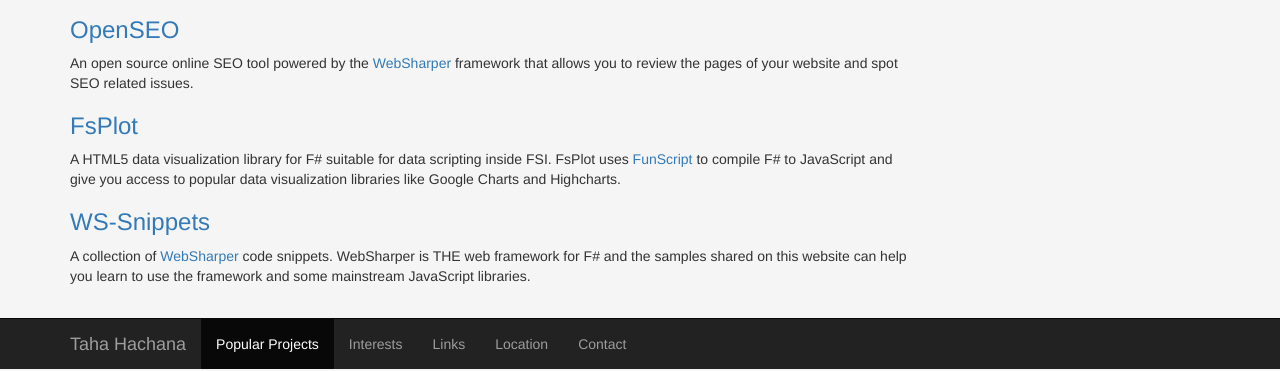
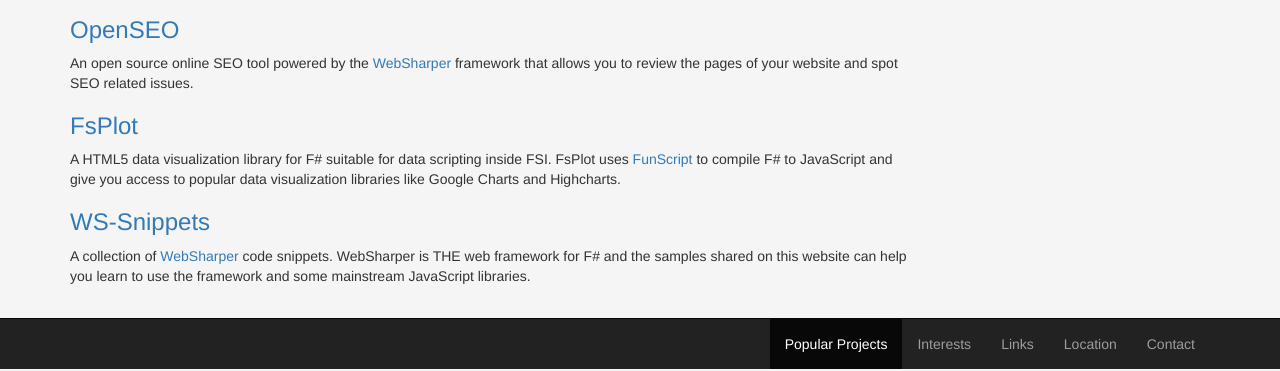
Before and after one commit to TahaHachana/TahaHachana.github.io, a plain HTML site: page HtmlApp/HtmlApp/Main.html in a window 1280 px wide. Shown: the part 431-802 px from the top of the page. Drawn offline with nearby package versions, Linux system fonts and the light colour scheme.

Commit message:
Pull navbar to the right

```diff
--- a/HtmlApp/HtmlApp/Main.html
+++ b/HtmlApp/HtmlApp/Main.html
@@ -88,11 +88,11 @@
                     <span class="icon-bar"></span>
                     <span class="icon-bar"></span>
                 </button>
-                <a class="navbar-brand" href="/">Taha Hachana</a>
+                <!--<a class="navbar-brand" href="/">Taha Hachana</a>-->
             </div>
 
             <!-- Collect the nav links, forms, and other content for toggling -->
-            <div class="collapse navbar-collapse" id="navbar">
+            <div class="collapse navbar-collapse pull-right" id="navbar">
                 <ul class="nav navbar-nav">
                     <li class="active"><a href="#projects">Popular Projects</a></li>
                     <li><a href="#interests">Interests</a></li>
```
Also changed, not shown: index.html (+3 -4 lines).
